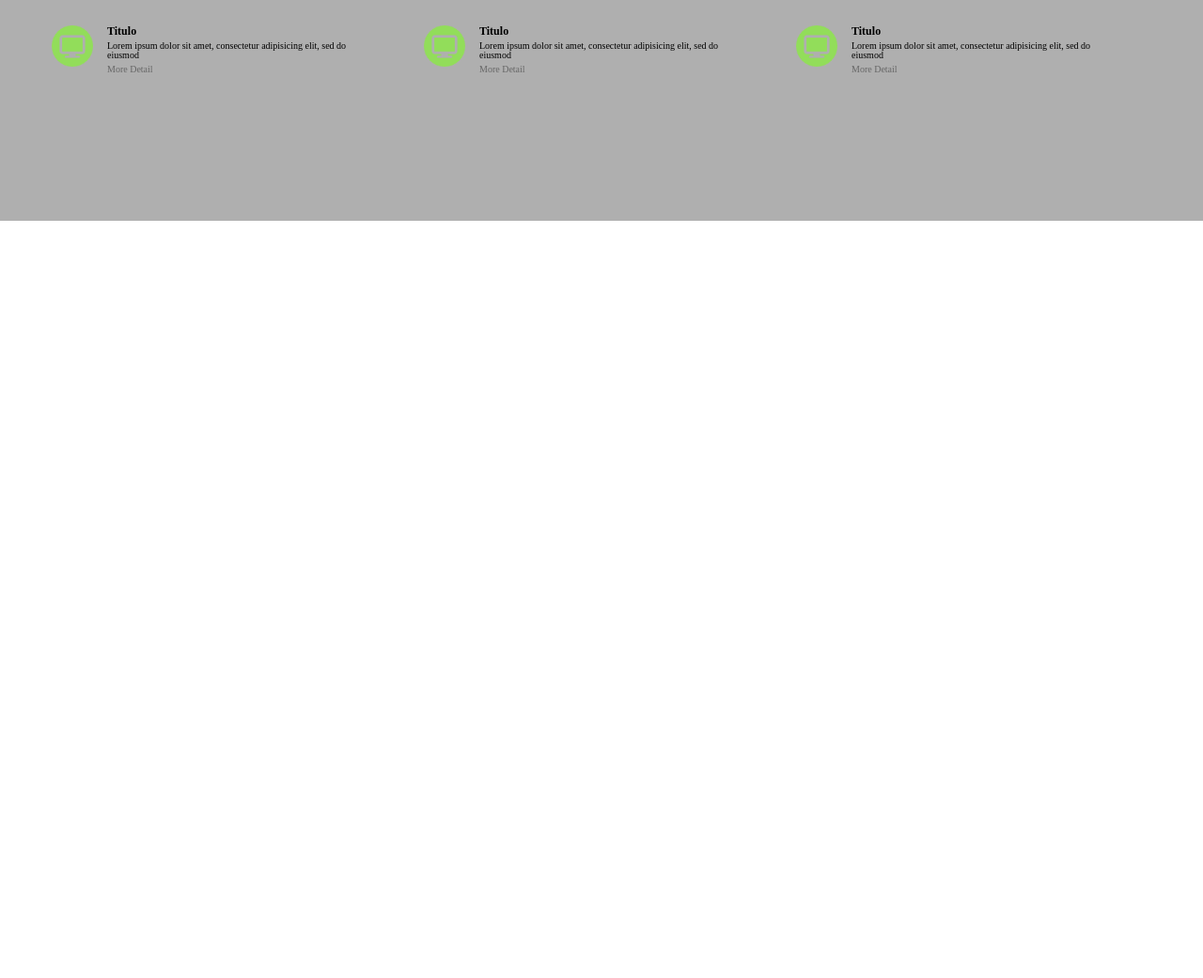
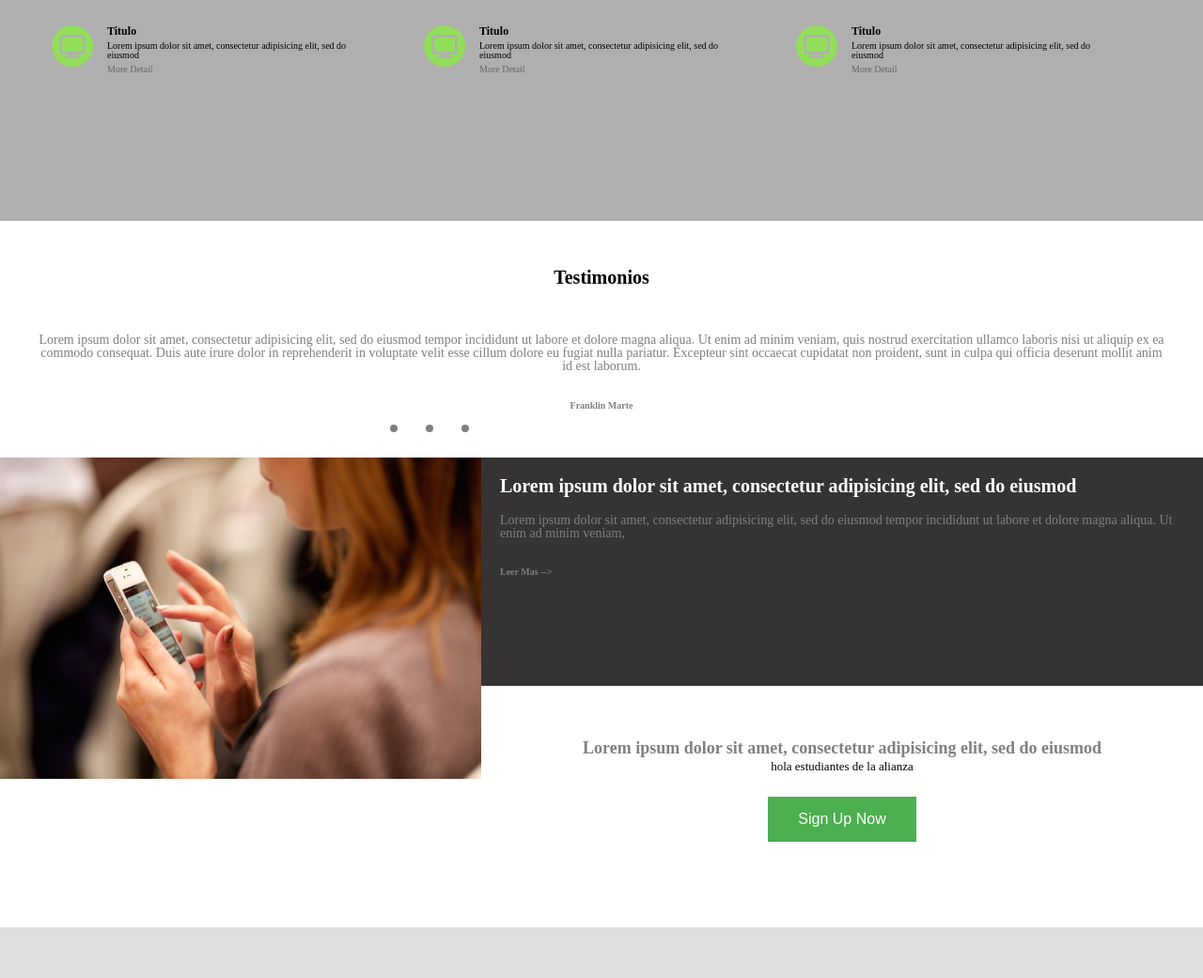
Before and after one commit to estudiantesalianza/plantilla-, a plain HTML site: page index.html in a window 1280 px wide. Shown: the part 533-1574 px from the top of the page at 94% size. Before the commit the page ends 800 px from the top, so only its background shows below. Drawn offline with Linux system fonts and the light colour scheme.

Commit message:
completado

```diff
--- a/css/estilos.css
+++ b/css/estilos.css
@@ -96,3 +96,124 @@ header
 	font-size: 10px;
 	padding: 15px 0px auto;
 }
+.testimonios
+{
+	margin: 50px 40px 50px 40px;
+
+}
+.titulo_testimonio
+{
+	text-align: center;
+	margin-bottom: 50px;
+	font-size: 20px;
+	font-weight: bold;
+}
+.detalle_testimonio
+{
+	color: grey;
+	text-align: center;
+	font-size: 14px;
+}
+.autor
+{
+		margin-top: 30px;
+		font-size: 10px;
+		font-weight: bold;
+		text-align: center;
+		color: grey;
+}
+.circulo
+{
+	width: 8px;
+	height: 8px;
+	background-color: grey;
+	float: left;
+	margin: 15px;
+	border-radius: 100px;
+
+}
+.siguiente
+{
+	margin-left: 360px;
+}
+.more
+{
+	padding-bottom: 50px;
+	height: 250px;
+}
+.more img
+{
+	width: 40%;
+	float: left;
+}
+.more section
+{
+	float: left;
+	width: 60%;
+	background-color: #353334;
+	height: 243px;
+	color:white;
+}
+.more section p
+{
+	font-size: 20px;
+	margin: 20px;
+	font-weight: bold;
+}
+.more section article
+{
+	margin: 20px;
+	font-size: 14px;
+	color:grey;
+}
+.more section p a
+{
+	text-decoration: none;
+	color: grey;
+	font-size: 10px;
+}
+.contactenos
+{
+	text-align: center;
+	height: 200px;
+}
+.contactenos p
+{
+	font-size: 18px;
+	color: grey;
+	font-weight: bold;
+	margin-bottom: 2px;
+}
+.contactenos span
+{
+	margin-top: 2px;
+	font-size: 13px;
+}
+.contactenos button
+{
+	margin-top: 25px;
+	  background-color: #4CAF50; /* Green */
+    border: none;
+    color: white;
+    padding: 15px 32px;
+    text-align: center;
+    text-decoration: none;
+    display: inline-block;
+    font-size: 16px;
+}
+.inverted {
+	filter: invert(100%);
+}
+footer
+{
+	text-align: center;
+	height: 200px;
+	background-color: #e1dede;
+	font-size: 12px;
+
+}
+footer img
+{
+	width: 70px;
+	margin-top: 60px;
+}
--- a/index.html
+++ b/index.html
@@ -102,6 +102,61 @@
 			</section>
 		</div>
 		</div>
+		<div class="testimonios">
+			<section>
+				<p class="titulo_testimonio">
+					Testimonios
+
+				</p>
+				<p class="detalle_testimonio">
+					Lorem ipsum dolor sit amet, consectetur adipisicing elit, sed do eiusmod
+					tempor incididunt ut labore et dolore magna aliqua. Ut enim ad minim veniam,
+					quis nostrud exercitation ullamco laboris nisi ut aliquip ex ea commodo
+					consequat. Duis aute irure dolor in reprehenderit in voluptate velit esse
+					cillum dolore eu fugiat nulla pariatur. Excepteur sint occaecat cupidatat non
+					proident, sunt in culpa qui officia deserunt mollit anim id est laborum.
+				</p>
+				<p class="autor">
+					Franklin Marte
+				</p>
+				<div class="siguiente">
+					<div class="circulo"></div>
+					<div class="circulo"></div>
+					<div class="circulo"></div>
+				</div>
+
+
+			</section>
+
+		</div>
+
+		<div class="more">
+			<img src="image/mujer.jpg">
+			<section>
+				<p>Lorem ipsum dolor sit amet, consectetur adipisicing elit, sed do eiusmod
+				</p>
+
+				<article>
+					Lorem ipsum dolor sit amet, consectetur adipisicing elit, sed do eiusmod
+					tempor incididunt ut labore et dolore magna aliqua. Ut enim ad minim veniam,
+				</article>
+
+				<p>
+					<a href="#">Leer Mas --></a>
+				</p>
+			</section>
+		</div>
+		<div class="contactenos">
+			<p>Lorem ipsum dolor sit amet, consectetur adipisicing elit, sed do eiusmod
+			</p>
+			<span>hola estudiantes de la alianza</span>
+			<br>
+			<button>Sign Up Now</button>
+		</div>
+		<footer>
+			<img src="image/logo.png" class="inverted">
+			<p>© 2017 Alianza. All Rights Reserved.</p>
+		</footer>
 	</div>
 
 </body>
```
Also changed, not shown: image/mujer.jpg (added).
